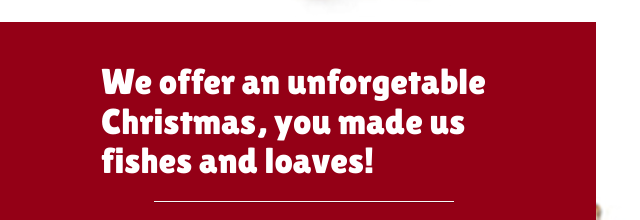
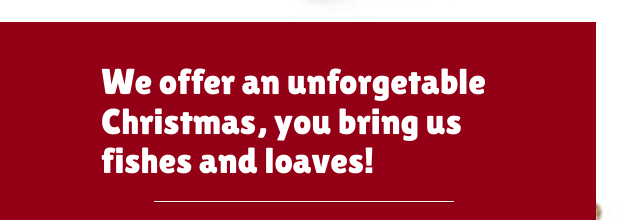
Before and after one commit to Tammy-Ho/Tammy-Ho.github.io, a plain HTML site: page index.html in a window 1280 px wide. Shown: the part 1093-1313 px from the top of the page, 629-1269 px from the left. Drawn offline with nearby package versions, Linux system fonts and the light colour scheme.

Commit message:
initial submmit

```diff
--- a/index.html
+++ b/index.html
@@ -87,7 +87,7 @@
       </div>
       <div class="col-md-6">
         <div id="Model">
-          <p><h1>We offer an unforgetable Christmas, you made us fishes and loaves!</h1></p>
+          <p><h1>We offer an unforgetable Christmas, you bring us fishes and loaves!</h1></p>
           <hr></hr>
         </div>
         <div class="services">
```
